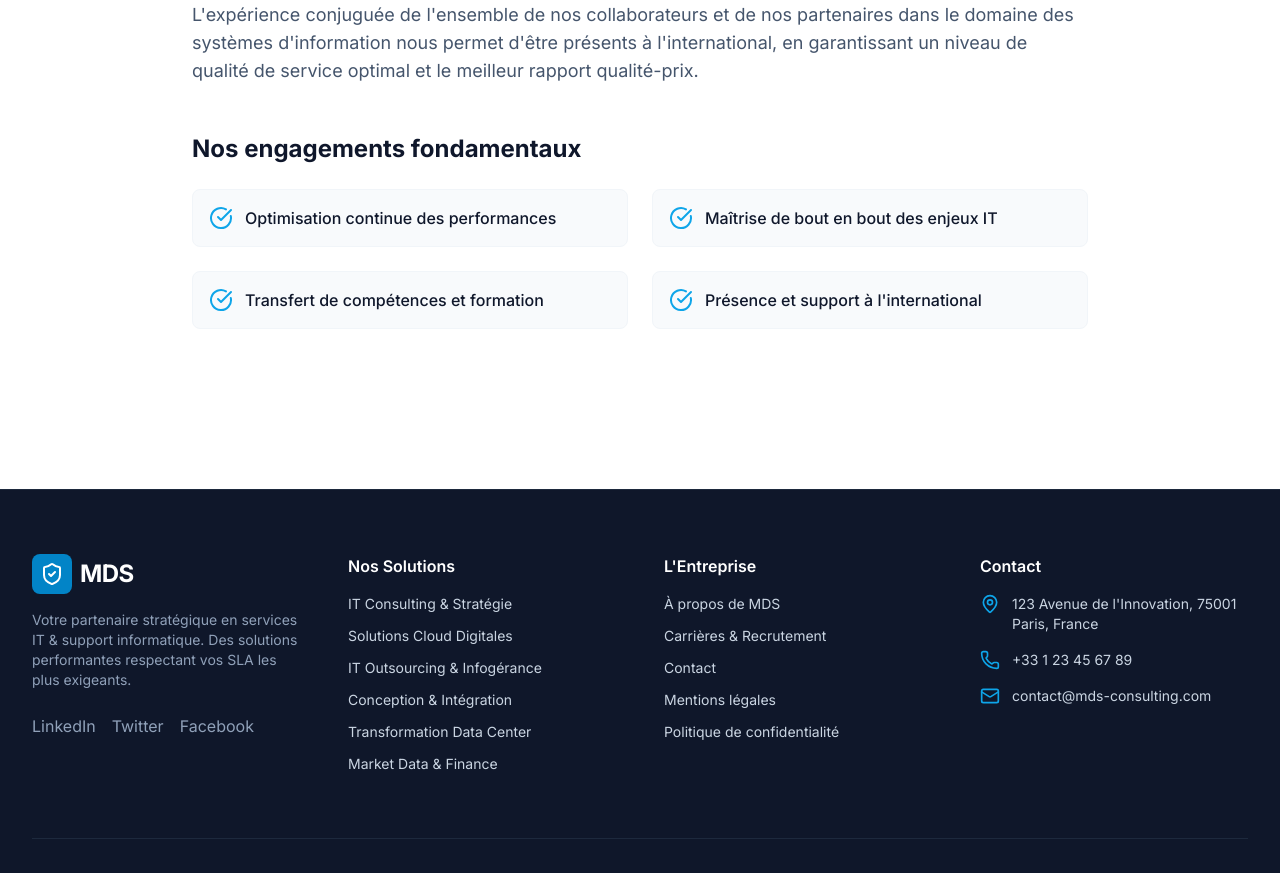
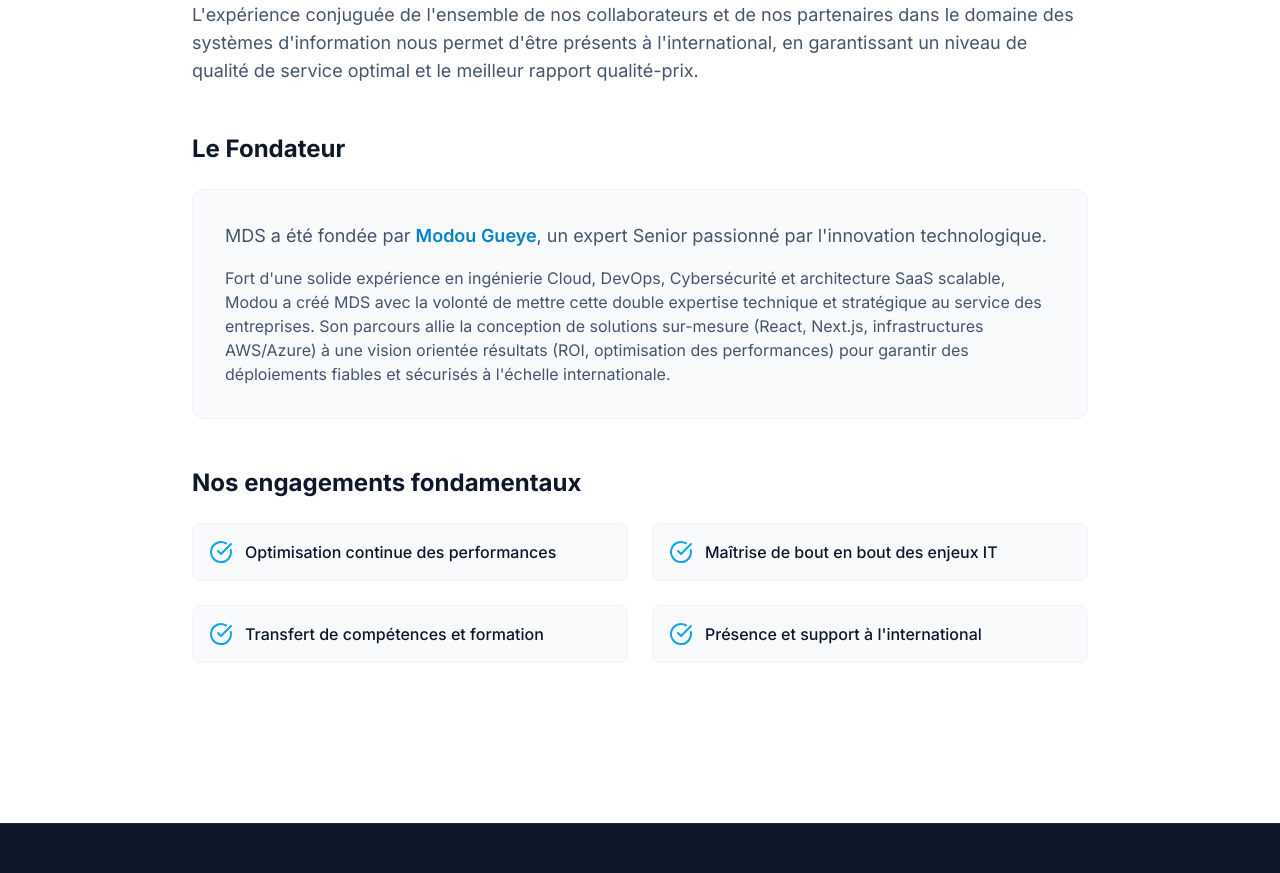
Before and after one commit to modoudigitalserv/MDS, a Next.js app: page /a-propos in a window 1280 px wide. Shown: the part 820-1693 px from the top of the page. Built offline with nearby package versions, Linux system fonts and the light colour scheme.

Commit message:
feat: add founder Modou Gueye info and history to about page

```diff
--- a/src/app/a-propos/page.js
+++ b/src/app/a-propos/page.js
@@ -22,6 +22,16 @@ export default function AboutPage() {
             L'expérience conjuguée de l'ensemble de nos collaborateurs et de nos partenaires dans le domaine des systèmes d'information nous permet d'être présents à l'international, en garantissant un niveau de qualité de service optimal et le meilleur rapport qualité-prix.
           </p>
 
+          <h3 className="text-2xl font-bold text-slate-900 dark:text-white mb-6 mt-12">Le Fondateur</h3>
+          <div className="bg-slate-50 dark:bg-[#0f172a] p-8 rounded-xl border border-slate-100 dark:border-slate-800 mb-12">
+            <p className="text-lg text-slate-600 dark:text-slate-400 mb-4">
+              MDS a été fondée par <a href="https://www.linkedin.com/in/modou-gueye-525664127/" target="_blank" rel="noopener noreferrer" className="text-[var(--color-primary-600)] font-semibold hover:underline">Modou Gueye</a>, un expert Senior passionné par l'innovation technologique.
+            </p>
+            <p className="text-slate-600 dark:text-slate-400">
+              Fort d'une solide expérience en ingénierie Cloud, DevOps, Cybersécurité et architecture SaaS scalable, Modou a créé MDS avec la volonté de mettre cette double expertise technique et stratégique au service des entreprises. Son parcours allie la conception de solutions sur-mesure (React, Next.js, infrastructures AWS/Azure) à une vision orientée résultats (ROI, optimisation des performances) pour garantir des déploiements fiables et sécurisés à l'échelle internationale.
+            </p>
+          </div>
+
           <h3 className="text-2xl font-bold text-slate-900 dark:text-white mb-6 mt-12">Nos engagements fondamentaux</h3>
           <div className="grid grid-cols-1 md:grid-cols-2 gap-6 mb-12">
             {[
```
